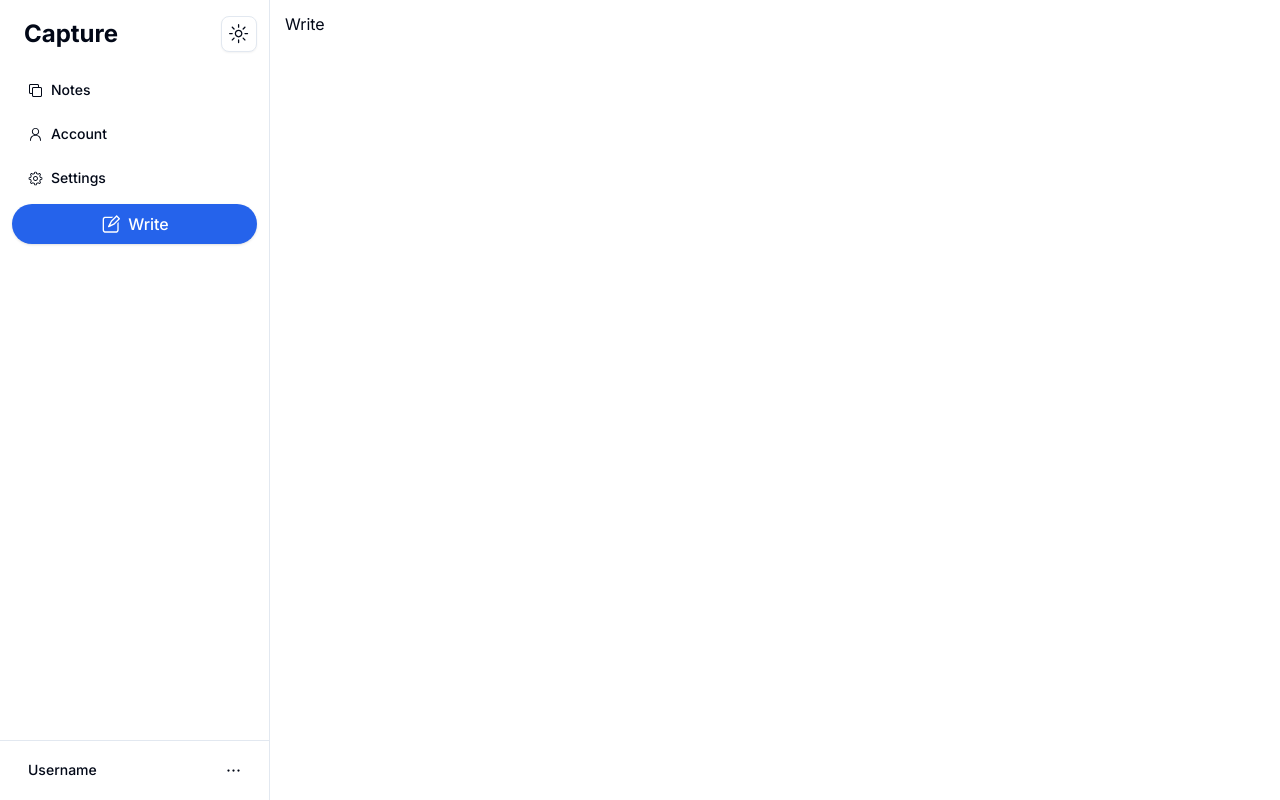
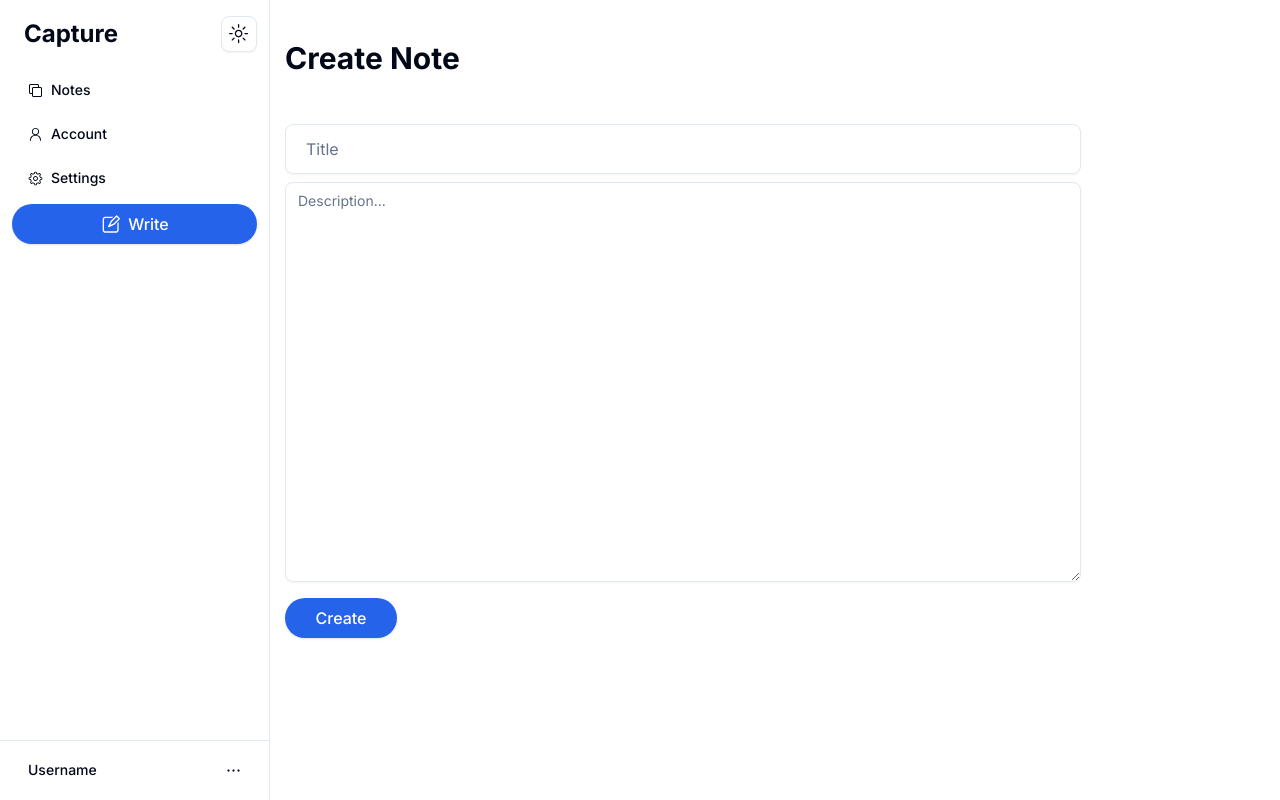
Before and after one commit to MuhammadKaifNazeer/Enine, a Next.js app: page /write in a window 1280 px wide. Built offline with nearby package versions, Linux system fonts and the light colour scheme.

Commit message:
completed ui of write page

```diff
--- a/src/app/globals.css
+++ b/src/app/globals.css
@@ -84,5 +84,4 @@
   background-color: var(--scrollbar-thumb-hover);
 }
 
-
 /* ---------------------------- */
--- a/src/app/write/page.jsx
+++ b/src/app/write/page.jsx
@@ -1,9 +1,42 @@
-import React from 'react'
+"use client";
+import React from "react";
+import Link from "next/link";
+import { Button } from "@/components/ui/button";
+import { Input } from "@/components/ui/input";
+import { Label } from "@/components/ui/label";
+import { Textarea } from "@/components/ui/textarea";
+import { useState } from "react";
 
 const Write = () => {
+  const [title, setTitle] = useState("");
+  const [Description, setDescription] = useState("");
+
   return (
-    <div>Write</div>
-  )
-}
+    <div className="write px-[1rem] sm:px-[0rem]" id="write">
+      <h1 className="text-3xl font-bold mt-10 ">Create Note</h1>
 
-export default Write
+      <div className="lg:w-[80%] md:w-[90%] mt-[3rem]  w-[100%] grid gap-4">
+        <div className="grid gap-2">
+          <Input
+            onChange={(e) => setTitle(e.target.value)}
+            type="text"
+            placeholder="Title"
+            className="focus-visible:ring-0 p-3 px-5 text-md h-max rounded-[.5rem]"
+          />
+          <Textarea
+            onChange={(e) => setTitle(e.target.value)}
+            placeholder="Description..."
+            className="rounded-[.5rem] h-[50vh] focus-visible:ring-0"
+          />
+        </div>
+        <Link href={"/"}>
+          <Button className="w-[7rem] flex justify-center items-center text-md h-[2.5rem] rounded-full">
+            Create
+          </Button>
+        </Link>
+      </div>
+    </div>
+  );
+};
+
+export default Write;
--- a/src/components/Sidebar/Sidebar.jsx
+++ b/src/components/Sidebar/Sidebar.jsx
@@ -1,7 +1,7 @@
 "use client";
 
 import React, { useState } from "react";
-import { Button } from "../ui/button";
+import { Button } from "../ui/Button";
 import Link from "next/link";
 import { Separator } from "../ui/separator";
 import { Popover, PopoverContent, PopoverTrigger } from "../ui/popover";
@@ -53,7 +53,7 @@ const Sidebar = () => {
           </div>
         </header>
         <aside
-          className={`w-[270px] bg-background max-w-[80%] h-screen duration-500 md:fixed md:left-0 absolute left-${
+          className={`w-[270px] bg-background max-w-[80%] h-screen duration-500 md:fixed md:left-0 left-[-300px] absolute left-${
             isOpen ? "0" : "[-300px]"
           } top-0 z-40 border-r`}
         >
--- /dev/null
+++ b/src/components/ui/textarea.jsx
@@ -0,0 +1,18 @@
+import * as React from "react"
+
+import { cn } from "@/lib/utils"
+
+const Textarea = React.forwardRef(({ className, ...props }, ref) => {
+  return (
+    (<textarea
+      className={cn(
+        "flex min-h-[60px] w-full rounded-md border border-input bg-transparent px-3 py-2 text-sm shadow-sm placeholder:text-muted-foreground focus-visible:outline-none focus-visible:ring-1 focus-visible:ring-ring disabled:cursor-not-allowed disabled:opacity-50",
+        className
+      )}
+      ref={ref}
+      {...props} />)
+  );
+})
+Textarea.displayName = "Textarea"
+
+export { Textarea }
```
